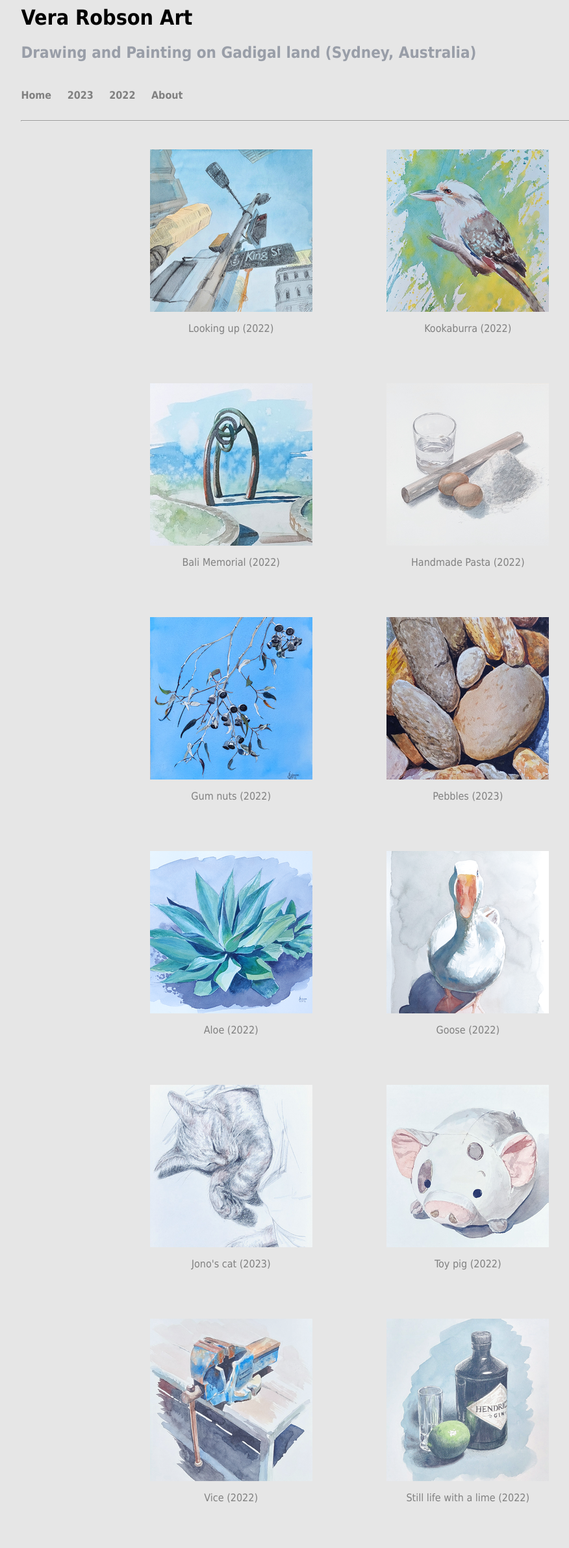
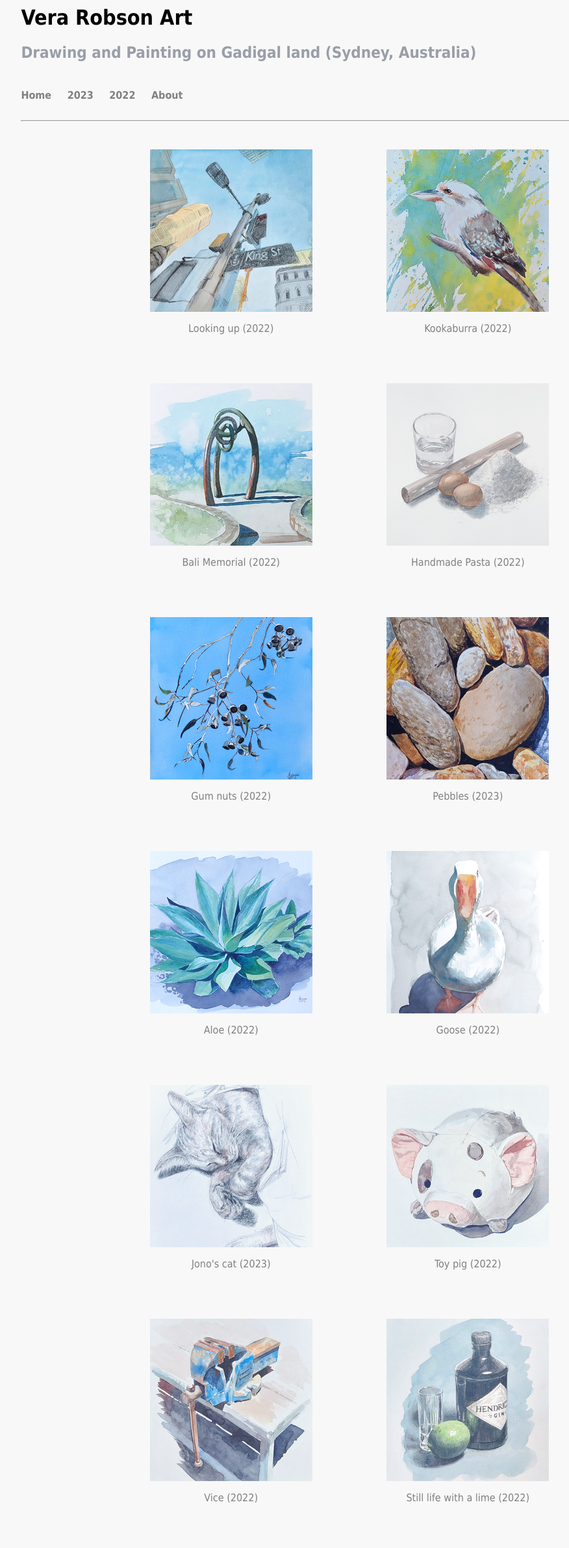
Before and after one commit to verarobsonart/verarobsonart.github.io, a Jekyll site: the page built from index.md, in a window 1280 px wide. Shown: the whole page at 65% size, without its empty margins (102-978 px from the left). Built offline with Jekyll 4.4.1, drawn with Linux system fonts in a browser that asks for light colours.

Commit message:
Update styles.css

```diff
--- a/assets/css/styles.css
+++ b/assets/css/styles.css
@@ -11,7 +11,7 @@
 
 body {
   font-family: Tahoma, Verdana, Arial, Helvetica, sans-serif;
-  background-color: #e6e6e6;
+  background-color: #f8f8f8;
 }
 
 
```
